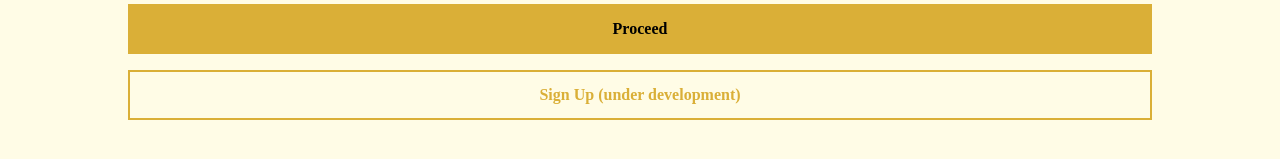
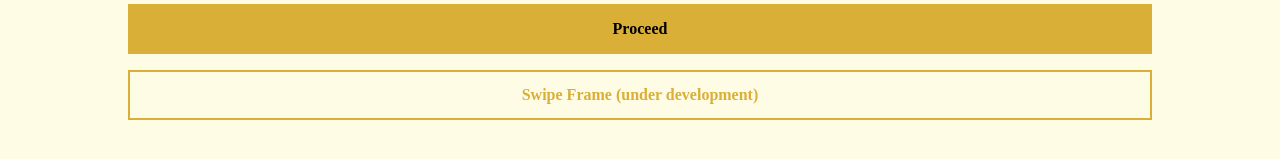
Before and after one commit to amnsiavi/NovelApp, a React (Vite) app: page /authorization in a window 1280 px wide. Shown: the part 463-622 px from the top of the page. Built offline with nearby package versions, Linux system fonts and the light colour scheme; a web font is replaced by a local one.

Commit message:
Chnages done to Authorization Page

```diff
--- a/src/pages/Authorization.jsx
+++ b/src/pages/Authorization.jsx
@@ -48,7 +48,7 @@ export default function Authorization() {
             variant={"outlined"}
             onClick={() => navigate("/signup")}
           >
-            Sign Up (under development)
+            Swipe Frame (under development)
           </Button>
         </div>
       </div>
```
